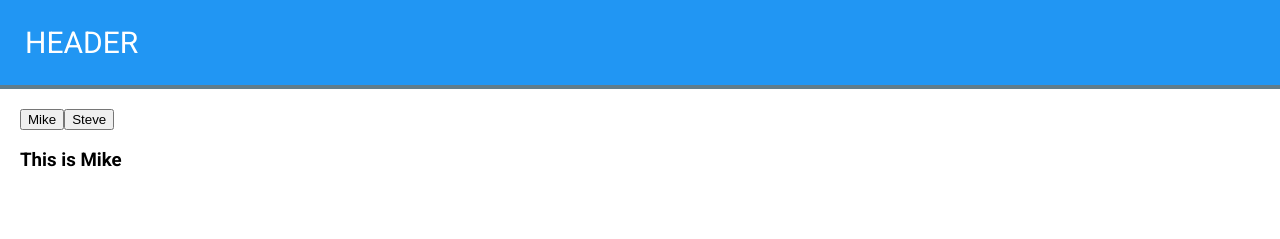
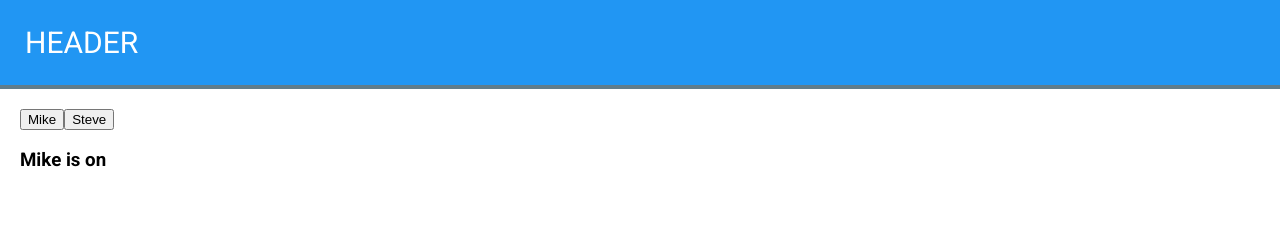
Before and after one commit to cbsajan/Vue-Comp-2022, a Vue app: page / in a window 1280 px wide. Shown: the top 239 px of the page. Built offline with nearby package versions, Linux system fonts and the light colour scheme.

Commit message:
16-Keep-Alive

```diff
--- a/src/App.vue
+++ b/src/App.vue
@@ -6,7 +6,9 @@
             <button @click="this.activeComp = 'steve-comp'">Steve</button>
             <!-- <mike-comp v-if="activeComp == 'mike-comp'"></mike-comp>
                     <steve-comp v-if="activeComp == 'steve-comp'"></steve-comp> -->
+            <keep-alive include="Mike">
                 <component :is="activeComp"></component>
+            </keep-alive>
         </div>
         <app-footer></app-footer>
     </div>
@@ -16,13 +18,13 @@
 import MikeComp from './components/Players/Mike-Comp.vue'
 import SteveComp from './components/Players/Steve-Comp.vue'
 export default {
-        components:{
+    components: {
         MikeComp,
         SteveComp
     },
-        data(){
+    data() {
         return {
-               activeComp:'mike-comp'
+            activeComp: 'mike-comp'
         }
     },
 
@@ -32,10 +34,12 @@
 <style>
 body {
     padding: 0;
-        margin:0;
-        font-family: 'Roboto', sans-serif;;
+    margin: 0;
+    font-family: 'Roboto', sans-serif;
+    ;
 }
-    .container{
+
+.container {
     min-height: 84vh;
     box-sizing: border-box;
     padding: 20px;
--- a/src/components/Players/Mike-Comp.vue
+++ b/src/components/Players/Mike-Comp.vue
@@ -1,3 +1,21 @@
+
 <template>
-    <h3>This is Mike</h3>
+    <h3>Mike is on</h3>
 </template>
+
+<script>
+export default {
+    /* eslint-disable */
+
+    name: "Mike",
+    activated() {
+        console.log('hello mike!!')
+    },
+    deactivated() {
+        console.log('by mike!!')
+    },
+    unmounted() {
+        console.log('Mike unmounted')
+    }
+}
+</script>
--- a/src/components/Players/Steve-Comp.vue
+++ b/src/components/Players/Steve-Comp.vue
@@ -1,3 +1,19 @@
 <template>
-    <h3>This is Steve</h3>
+    <h3>Mike is on</h3>
 </template>
+
+<script>
+export default {
+    // eslint-disable-next-line vue/multi-word-component-names
+    name: 'Steve',
+    activated() {
+        console.log('hello Steve!!')
+    },
+    deactivated() {
+        console.log('by Steve!!')
+    },
+    unmounted() {
+        console.log('Steve unmounted')
+    }
+}
+</script>
--- a/vue.config.js
+++ b/vue.config.js
@@ -1,4 +1,5 @@
 const { defineConfig } = require('@vue/cli-service')
 module.exports = defineConfig({
-  transpileDependencies: true
+  transpileDependencies: true,
+  lintOnSave: false
 })
```
Lines whose indentation alone changed are shown as unchanged.
